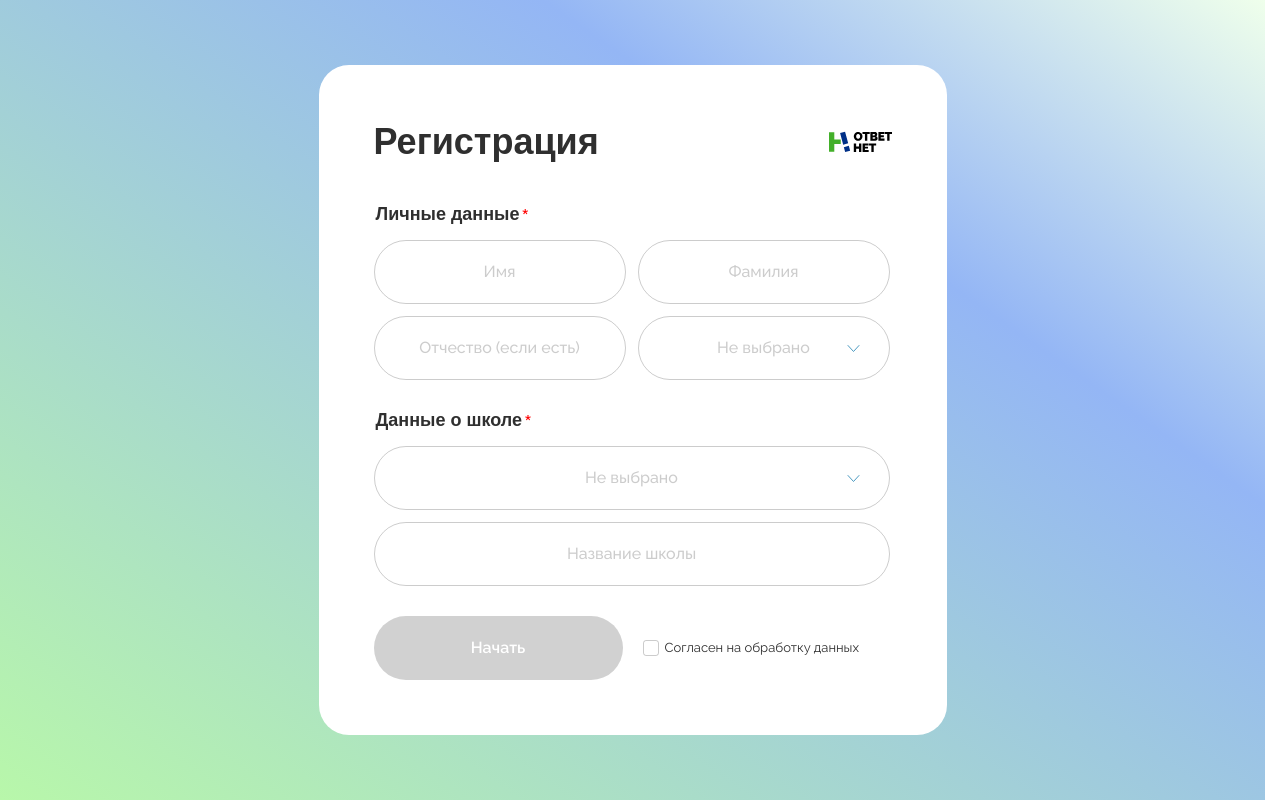
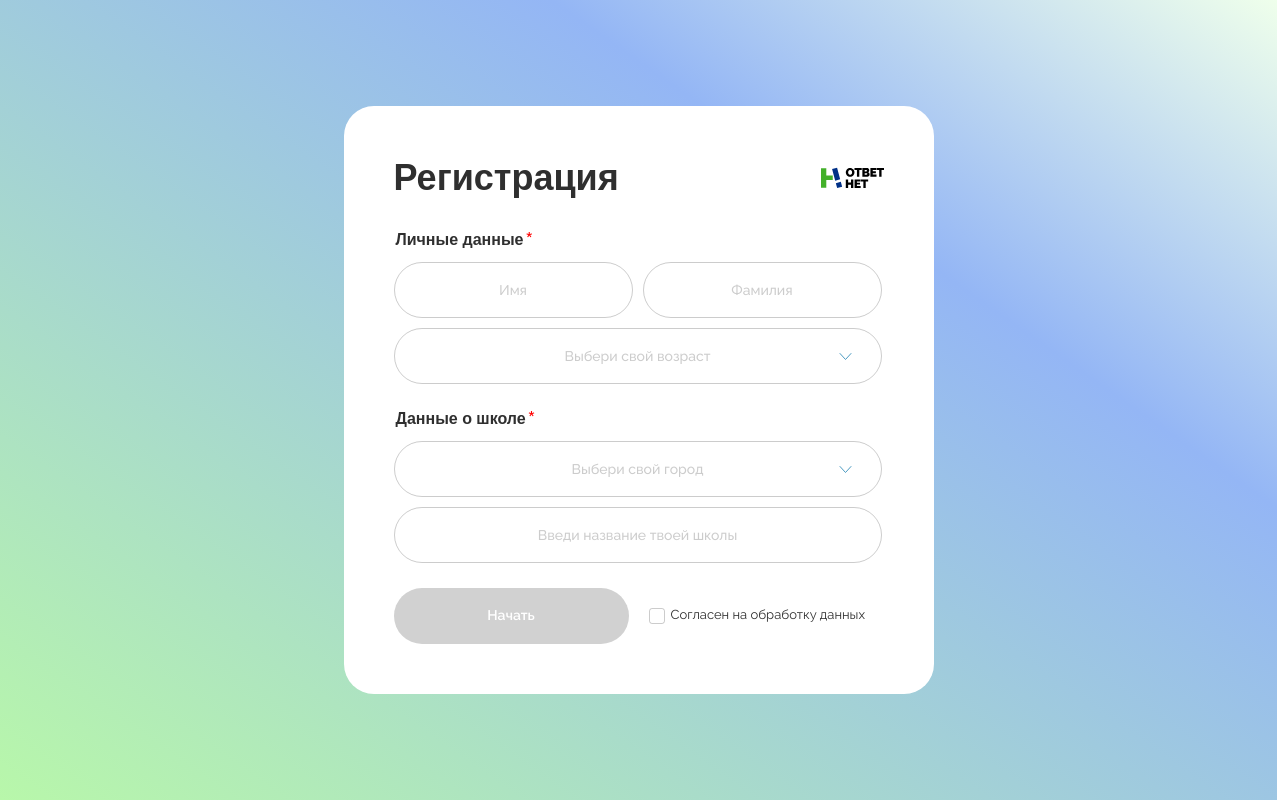
Before and after one commit to ShadowEnd77/client, a React (Vite) app: page /signup in a window 1280 px wide. Built offline with nearby package versions, Linux system fonts and the light colour scheme; a web font is replaced by a local one.

Commit message:
register form values normalized

```diff
--- a/index.html
+++ b/index.html
@@ -1,9 +1,9 @@
 <!doctype html>
-<html lang="en">
+<html lang="ru">
   <head>
     <meta charset="UTF-8" />
     <!-- <link rel="icon" type="image/svg+xml" href="/vite.svg" /> -->
-    <meta name="viewport" content="width=device-width, initial-scale=1.0" />
+    <meta name="viewport" content="width=device-width, initial-scale=1.0, maximum-scale=1.0, minimum-scale=1.0 user-scalable=0" />
     <title>Ответ "Нет!"</title>
   </head>
   <body>
--- a/src/features/user/ui/RegisterScreen/index.tsx
+++ b/src/features/user/ui/RegisterScreen/index.tsx
@@ -4,10 +4,16 @@ import { SelectField, SelectFieldOption } from '../../../../ui/components/forms/
 import { logoIcon, tickIcon } from '../../../../ui/icons'
 import { FieldsGroup } from '../../../../ui/components/forms/FieldsGroup'
 import { Button } from '../../../../ui/components/buttons/Button'
-import { useState } from 'react'
+import { useEffect, useState } from 'react'
 import { useFormik } from 'formik'
+import { UserRegisterReq } from '../../../../types/api/user.api.types'
 
-const ageOptions: SelectFieldOption[] = Array(9).fill(5).map((_, index) => {
+
+type UserRegisterForm = Omit<UserRegisterReq, "password">
+type UserRegisterFormKeys = keyof UserRegisterForm
+type UserRegisterFormSelects = keyof Pick<UserRegisterForm, "age" | "city_id">
+
+const ageOptions: SelectFieldOption[] = Array(9).fill(null).map((_, index) => {
   return {
     value: 7 + index,
     label: `${7 + index} лет`
@@ -15,29 +21,50 @@ const ageOptions: SelectFieldOption[] = Array(9).fill(5).map((_, index) => {
 })
 
 export const RegisterScreen = () => {
-  const formik = useFormik({
+  const [agreeCheckbox, setAgreeCheckbox] = useState(false);
+  const [searchCitiesValue, setSearchCitiesValue] = useState("")
+
+  const formik = useFormik<UserRegisterForm>({
     initialValues: {
-      firstName: '',
-      lastName: '',
-      middleName: '',
+      first_name: '',
+      last_name: '',
+      school: '',
       age: 0,
-      city: 0
+      city_id: 0
     },
     onSubmit: values => {
       alert(JSON.stringify(values, null, 2));
     },
   });
 
-  const [agreeCheckbox, setAgreeCheckbox] = useState(false);
+  const fieldsAreNotValid = Object.keys(formik.values).some((key) => {
+    const typedKey = key as UserRegisterFormKeys;
+    return !formik.values[typedKey]
+  })
 
-  const selectAge = (age: number) => {
+  const registerFormSelect = (
+    key: UserRegisterFormSelects,
+    value: number
+  ) => {
     formik.setValues((values) => {
       return {
         ...values,
-        age: age
+        [key]: value
       }
     })
   }
+
+  const onCitySelect = (city: number, name: string) => {
+    if (name !== searchCitiesValue) {
+      setSearchCitiesValue(name)
+    }
+    registerFormSelect("city_id", city)
+  }
+
+  useEffect(() => {
+    console.log(formik.values);
+
+  }, [formik.values])
 
   return (
     <div className={styles.centered}>
@@ -53,15 +80,27 @@ export const RegisterScreen = () => {
             }}
             legendChildren={<h2 className={styles.fieldsGroupTitle}>Личные данные</h2>}
           >
-            <InputField placeholder={"Имя"} />
-            <InputField placeholder={"Фамилия"} />
-            <InputField placeholder={"Отчество (если есть)"} />
+            <InputField<UserRegisterFormKeys>
+              placeholder={"Имя"}
+              name={"first_name"}
+              value={formik.values.first_name}
+              onChange={formik.handleChange}
+            />
+            <InputField<UserRegisterFormKeys>
+              placeholder={"Фамилия"}
+              name={"last_name"}
+              value={formik.values.last_name}
+              onChange={formik.handleChange}
+            />
             <SelectField
+              className={styles.ageSelect}
+              readOnly
+              placeholder={"Выбери свой возраст"}
               htmlId={"register-age-input"}
               options={ageOptions}
-              selectedValue={0}
-              onChange={value => { }}
-              searchValue={''}
+              value={ageOptions.find(item => item.value === formik.values.age)?.label}
+              selectedValue={formik.values.age}
+              onChange={(value) => registerFormSelect("age", value)}
             />
           </FieldsGroup>
           <FieldsGroup
@@ -71,16 +110,24 @@ export const RegisterScreen = () => {
             legendChildren={<h2 className={styles.fieldsGroupTitle}>Данные о школе</h2>}
           >
             <SelectField
-              htmlId={"register-age-input"}
-              options={ageOptions}
-              selectedValue={0}
-              onChange={value => { }}
-              searchValue={''}
+              className={styles.ageSelect}
+              readOnly
+              placeholder={"Выбери свой город"}
+              htmlId={"register-city-input"}
+              options={[]}
+              value={searchCitiesValue}
+              selectedValue={formik.values.age}
+              onChange={(value, label) => onCitySelect(value, label)}
             />
-            <InputField placeholder={"Название школы"} />
+            <InputField<UserRegisterFormKeys>
+              placeholder={"Введи название твоей школы"}
+              name={"school"}
+              value={formik.values.school}
+              onChange={formik.handleChange}
+            />
           </FieldsGroup>
           <div className={styles.bottom}>
-            <Button disabled={!agreeCheckbox}>Начать</Button>
+            <Button disabled={fieldsAreNotValid || !agreeCheckbox}>Начать</Button>
             <div onClick={() => setAgreeCheckbox(prev => !prev)} tabIndex={1} className={styles.checkboxWrapper}>
               <div className={styles.checkbox}>
                 {agreeCheckbox ? <img src={tickIcon} height={5} width={9} alt="" /> : null}
--- a/src/features/user/ui/RegisterScreen/registerScreen.module.scss
+++ b/src/features/user/ui/RegisterScreen/registerScreen.module.scss
@@ -4,9 +4,9 @@
 }
 .section {
     background: white;
-    padding: 55px;
+    padding: 50px;
     border-radius: var(--bradius-l);
-    max-width: 628px;
+    max-width: 590px;
     width: 100%;
 
     .header {
@@ -14,16 +14,19 @@
         justify-content: space-between;
         align-items: center;
         column-gap: 30px;
-        margin-bottom: 40px;
+        margin-bottom: 30px;
     }
     .form {
         .personFields,
         .schoolFields {
-            gap: 12px;
+            gap: 10px;
         }
         .personFields {
             display: grid;
             grid-template-columns: repeat(2, 1fr);
+            .ageSelect {
+                grid-column: span 2;
+            }
         }
         .schoolFields {
             display: flex;
--- a/src/styles/index.scss
+++ b/src/styles/index.scss
@@ -1,11 +1,11 @@
-@import './normalize.scss', './fonts.scss';
+@import "./normalize.scss", "./fonts.scss";
 
 :root {
     /*COLORS*/
     --c-light: white;
     --c-dark: black;
     --c-dark-opacity: rgba(0, 0, 0, 0.2);
-    --c-dark-alt: #2F2F2F;
+    --c-dark-alt: #2f2f2f;
     --c-accent: #003087;
     --c-accent-alt: #4fcd32;
     --c-brand-first-lt: #efffeb;
@@ -28,7 +28,7 @@
     --bradius-m: 20px;
     --bradius-s: 10px;
     --bradius-xs: 6px;
-    --btn-height: 64px;
+    --btn-height: 56px;
 
     /*SHADOWS*/
     --shadow-s: 0 0 20px rgba(0, 0, 0, 0.05);
@@ -39,12 +39,18 @@
 
 body {
     @include fluid-text($base-min, $base-max);
+    @include scrollbar;
+
     color: var(--c-dark-alt);
     font-family: var(--font-base);
     background: var(--bg-gradient) no-repeat;
+    background-attachment: fixed;
+    line-height: 1.3;
 }
 
-input, button, a {
+input,
+button,
+a {
     transition-duration: var(--trans-dur);
 }
 
@@ -52,11 +58,16 @@ input, button, a {
     min-height: 100vh;
 }
 main {
+    padding: 20px;
     min-height: inherit;
-    display: flex
+    overflow-y: auto;
+    display: flex;
 }
 
-h1, h2, h3, h4 {
+h1,
+h2,
+h3,
+h4 {
     line-height: 1.2;
 }
 
--- a/src/styles/normalize.scss
+++ b/src/styles/normalize.scss
@@ -92,6 +92,9 @@ select,
 button {
     font: inherit;
     outline: none;
+}
+input:-internal-autofill-selected {
+    background-color: transparent !important;
 }
 
 html {
--- a/src/types/api/user.api.types.ts
+++ b/src/types/api/user.api.types.ts
@@ -1,7 +1,7 @@
 import { SecureData } from "../common/specials.types";
 import { User } from "../entities";
 
-export type UserRegisterReq = Omit<User, "id"> & SecureData
+export type UserRegisterReq = Omit<User, "id" | "uuid"> & SecureData
 export type UserRegisterRes = {
     uuid: string
     access_token: string
--- a/src/types/common/utilitarian.types.ts
+++ b/src/types/common/utilitarian.types.ts
@@ -3,4 +3,4 @@ import { ReactNode } from "react"
 export type HasId = { id: number }
 export type HasName = { id: number }
 export type HasChildren = { children: ReactNode }
-export type HasClassName = Pick<HTMLElement, "className">
+export type HasClassName = { className?: string }
--- a/src/ui/components/buttons/Button/button.module.scss
+++ b/src/ui/components/buttons/Button/button.module.scss
@@ -7,6 +7,7 @@
     border-radius: 100px;
     color: var(--c-light);
     text-align: center;
+
     &:disabled {
         background-color: rgb(209, 209, 209);
     }
--- a/src/ui/components/forms/FieldsGroup/fieldGroup.module.scss
+++ b/src/ui/components/forms/FieldsGroup/fieldGroup.module.scss
@@ -1,6 +1,6 @@
 .block {
     &:not(:last-child) {
-        margin-bottom: 30px;
+        margin-bottom: 25px;
     }
     .legend {
         position: relative;
--- a/src/ui/components/forms/InputField/index.tsx
+++ b/src/ui/components/forms/InputField/index.tsx
@@ -1,11 +1,12 @@
 import React, { Attributes, FC, FocusEvent, FocusEventHandler, HTMLAttributes, InputHTMLAttributes, useState } from 'react'
 import styles from './inputField.module.scss'
 
-type InputFieldProps = InputHTMLAttributes<HTMLInputElement> & {
+type InputFieldProps<NameType> = InputHTMLAttributes<HTMLInputElement> & {
     error?: string
+    name?: NameType
 }
 
-export const InputField: FC<InputFieldProps> = ({ ...props }) => {
+export const InputField = <NameType,>(props: InputFieldProps<NameType>) => {
     const [isFocused, setIsFocused] = useState(false)
 
     const onFocus = (e: FocusEvent<HTMLInputElement>) => {
@@ -28,7 +29,7 @@ export const InputField: FC<InputFieldProps> = ({ ...props }) => {
         <label
             className={`
                 ${styles.wrapper}
-                ${isFocused || props.value ? styles.focused : ""}
+                ${(isFocused || props.value) ? styles.focused : ""}
                 ${props.error ? styles.error : ""}
                 ${props.disabled ? styles.disabled : ""}
                 `}
@@ -36,6 +37,7 @@ export const InputField: FC<InputFieldProps> = ({ ...props }) => {
         >
             <input
                 {...props}
+                name={props.name}
                 onFocus={onFocus}
                 onBlur={onBlur}
                 className={`${props.className} ${styles.input}`}
--- a/src/ui/components/forms/SelectField/index.tsx
+++ b/src/ui/components/forms/SelectField/index.tsx
@@ -2,24 +2,42 @@ import { ChangeEvent, FC, useEffect, useRef, useState } from 'react'
 import { arrowDownIcon, tickIcon } from '../../../icons'
 import inputStyles from '../InputField/inputField.module.scss'
 import styles from './selectField.module.scss'
+import { HasClassName } from '../../../../types/common/utilitarian.types'
 
 export type SelectFieldOption = {
     label: string
     value: number
 }
+type SelectAsyncOptions = {
+    isLoading?: boolean
+    limit?: number
+    part: number,
+    onLoad: () => void
+}
 
 type SelectFieldProps = {
     htmlId: string;
     selectedValue: number
-    isLoading?: boolean
+    readOnly?: boolean,
     placeholder?: string
-    searchValue: string
+    value?: string
     options: SelectFieldOption[]
+    asyncOptions?: SelectAsyncOptions
     onSearch?: (e: ChangeEvent<HTMLInputElement>) => void
-    onChange?: (value: number) => void
-}
+    onChange?: (value: number, label: string) => void
+} & HasClassName
 
-export const SelectField: FC<SelectFieldProps> = ({ isLoading, htmlId, placeholder, searchValue, options, selectedValue, onChange, onSearch }) => {
+export const SelectField: FC<SelectFieldProps> = ({
+    className,
+    readOnly,
+    htmlId,
+    placeholder,
+    value,
+    options,
+    selectedValue,
+    onChange,
+    onSearch
+}) => {
     const [isFocused, setIsFocused] = useState(false)
     const [menuIsOpened, setMenuIsOpened] = useState(false)
 
@@ -40,10 +58,9 @@ export const SelectField: FC<SelectFieldProps> = ({ isLoading, htmlId, placehold
         setMenuIsOpened(prev => !prev)
     }
 
-
-    const handleSelect = (val: number) => {
+    const handleSelect = (val: number, label: string) => {
         if (onChange) {
-            onChange(val)
+            onChange(val, label)
         }
         setIsFocused(false)
         setMenuIsOpened(false)
@@ -72,7 +89,7 @@ export const SelectField: FC<SelectFieldProps> = ({ isLoading, htmlId, placehold
         <div
             ref={ref}
             onClick={onContainerClick}
-            className={`${styles.container}`}>
+            className={`${styles.container} ${className}`}>
             <label
                 htmlFor={htmlId}
                 onClick={onLabelClick}
@@ -82,9 +99,10 @@ export const SelectField: FC<SelectFieldProps> = ({ isLoading, htmlId, placehold
                 ${styles.controls}`
                 }>
                 <input
+                    readOnly={readOnly}
                     onChange={onSearch}
                     placeholder={placeholder || "Не выбрано"}
-                    value={isLoading ? "Загрузка" : searchValue}
+                    value={value || ""}
                     onFocus={onSearchFocus}
                     className={inputStyles.input}
                     type="text"
@@ -105,7 +123,7 @@ export const SelectField: FC<SelectFieldProps> = ({ isLoading, htmlId, placehold
                                 <ul className={styles.list}>
                                     {
                                         options.map(option => (
-                                            <li onClick={() => handleSelect(option.value)} className={styles.option}>
+                                            <li onClick={() => handleSelect(option.value, option.label)} className={styles.option}>
                                                 <span>{option.label}</span>
                                                 {
                                                     selectedValue === option.value ?
```
Also changed, not shown: src/styles/utils/_variables.scss (+8 -8 lines).
